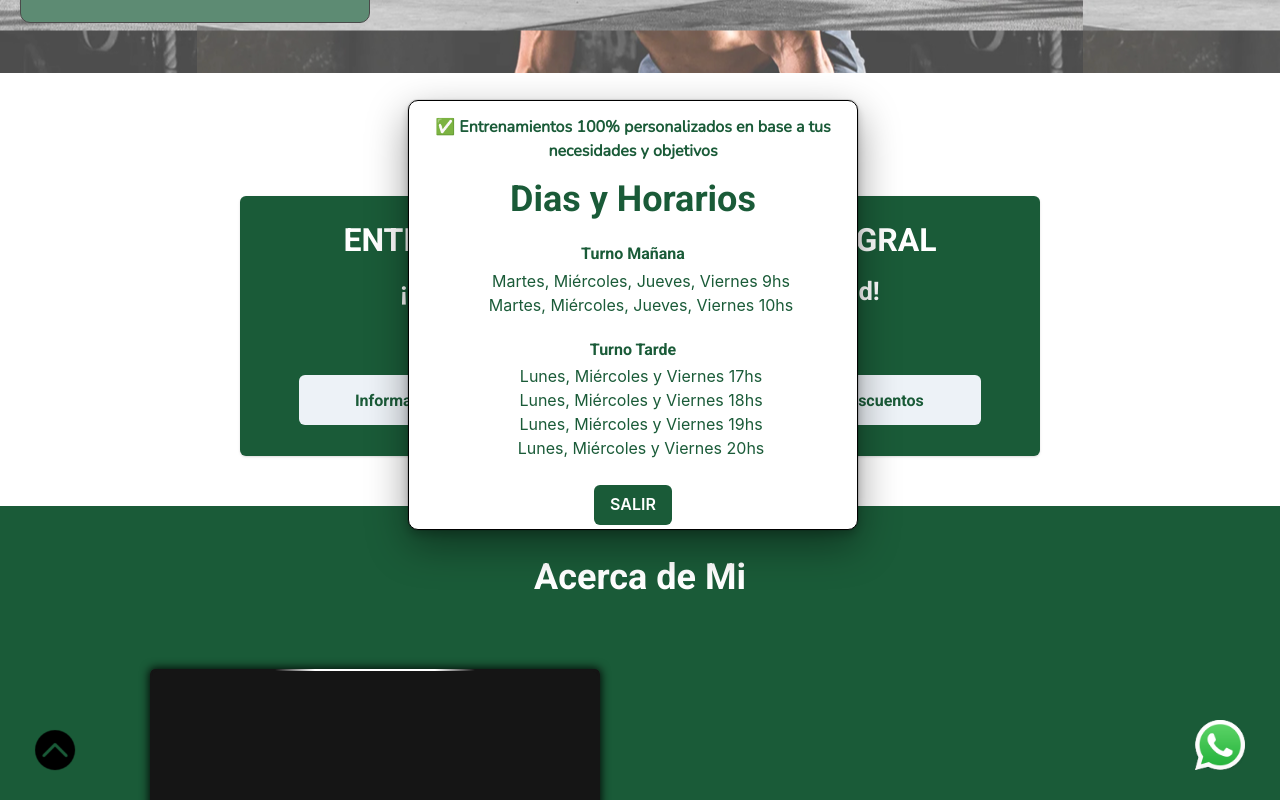
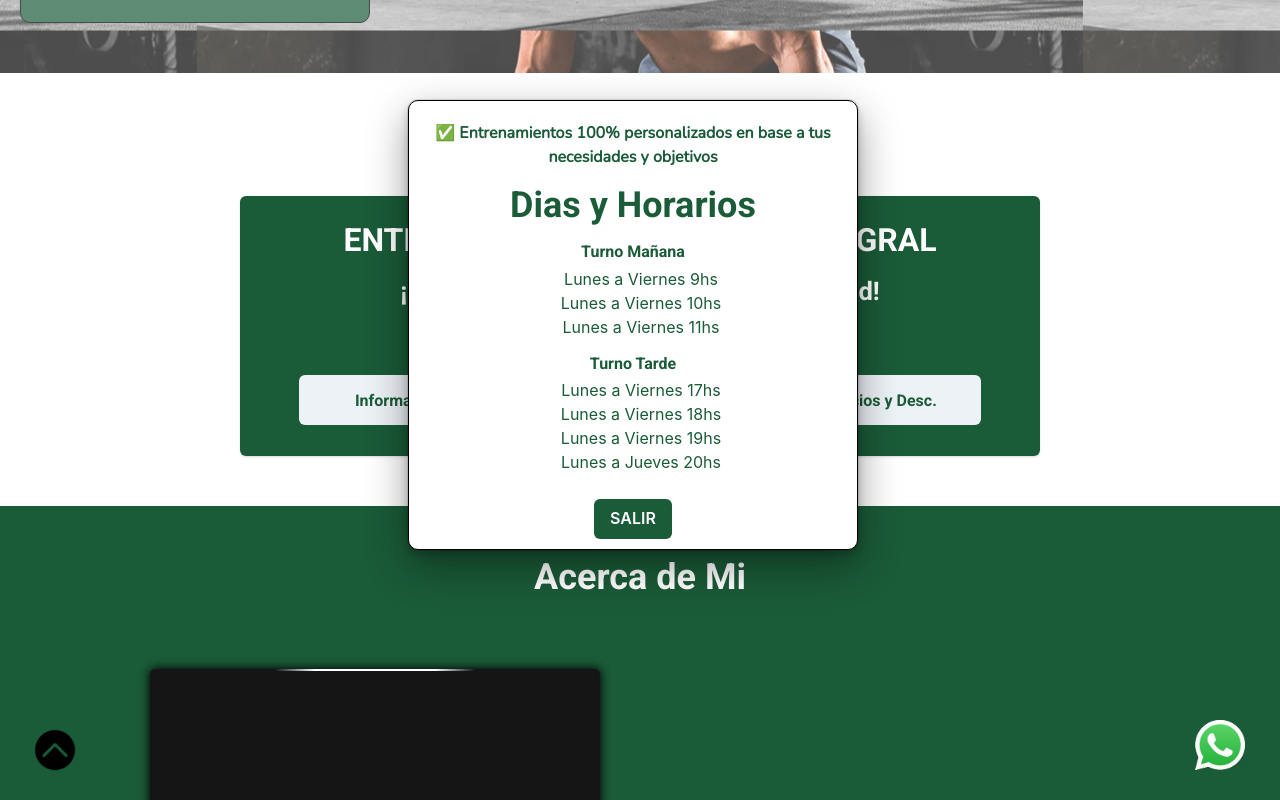
Before and after one commit to UlisesRos/pefManuelMartino, a React (Create React App) app: page / in a window 1280 px wide. Both pictures are taken after a click on the button "Información". Shown: the part 647-1447 px from the top of the page. Built offline with nearby package versions, Linux system fonts and the light colour scheme.

Commit message:
Actualizaciones

```diff
--- a/src/components/Flotantes/Whatsapp.js
+++ b/src/components/Flotantes/Whatsapp.js
@@ -10,7 +10,7 @@ const Whatsapp = () => {
             zIndex="1000"
             >
             <Link
-                href="https://api.whatsapp.com/send?phone=3416948109&text=Hola!&nbspme&nbsppueden&nbspayudar?"
+                href="https://api.whatsapp.com/send?phone=3416948109&text=Hola! Quiero empezar a entrenar en Fuerza Integral. Gracias!&nbspme&nbsppueden&nbspayudar?"
                 target="_blank"
                 >
                 <Image src={icon} alt="icono de Whatsapp" width={['40px','50px','50px']} height={['40px','50px', '50px']}/>
--- a/src/components/Footer/Footer.js
+++ b/src/components/Footer/Footer.js
@@ -47,7 +47,7 @@ const Footer = () => {
                         <a className="social-link" href="https://www.youtube.com/channel/UCx50jLX2u6ODD9jOLcfqw9w" target="_blank">
                             <img src={youtube}/>
                         </a>
-                        <a className="social-link" href="https://www.instagram.com/pef.manumartino" target="_blank">
+                        <a className="social-link" href="https://www.instagram.com/fuerza.integral" target="_blank">
                             <img src={instagram}/>
                         </a>
                         <a className="social-link" href="https://www.facebook.com/profile.php?id=100081675554626" target="_blank">
--- a/src/components/Home/Home.js
+++ b/src/components/Home/Home.js
@@ -39,14 +39,14 @@ const Home = () => {
                                 display="flex"
                                 flexDir="column"
                                 justifyContent="space-evenly"
-                                alignItems="center"
+                                alignItems="left"
                                 rowGap={["20px","40px","40px"]}
                                 pl="10px"
                                 color="--white-color"
                                 fontFamily="--first-font"
                                 fontWeight="bold"
                                 >
-                                <ListItem>Entrenador en "Fuerza Integral" y @cdf_theclub</ListItem>
+                                <ListItem>Entrenador en "Fuerza Integral"</ListItem>
                                 <ListItem>Entrenamiento personalizado a todo el mundo 🌎✈️</ListItem>
                                 <ListItem>Profesor de Educación Física y preparador físico 📚</ListItem>
                             </UnorderedList>
--- a/src/components/SeccionEntrenaminento/Presencial/ModalPrecios.js
+++ b/src/components/SeccionEntrenaminento/Presencial/ModalPrecios.js
@@ -10,7 +10,7 @@ const ModalPrecios = ({handleDesc, modalDesc}) => {
             zIndex="modal"
             border="solid 1px black"
             borderRadius="10px"
-            h="430px"
+            h="450px"
             w={["300px", "350px", "450px"]}
             p="10px"
             bg="--white-color"
@@ -81,8 +81,11 @@ const ModalPrecios = ({handleDesc, modalDesc}) => {
                         fontWeight="bold"
                         listStyleType="none"
                         >
-                        <ListItem>2 entrenamientos semanales: $4600</ListItem>
-                        <ListItem>3 entrenamientos semanales: $5200</ListItem>
+                        <ListItem>1 entrenamientos semanales: $4000</ListItem>
+                        <ListItem>2 entrenamientos semanales: $6400</ListItem>
+                        <ListItem>3 entrenamientos semanales: $7200</ListItem>
+                        <ListItem>4 entrenamientos semanales: $7700</ListItem>
+                        <ListItem>5 entrenamientos semanales: $8500</ListItem>
                     </UnorderedList>
                 </Box>
             </Flex>
--- a/src/components/SeccionEntrenaminento/Presencial/ModalPresencial.js
+++ b/src/components/SeccionEntrenaminento/Presencial/ModalPresencial.js
@@ -11,7 +11,7 @@ const ModalPresencial = ({handleInfo, modalInfo}) => {
             zIndex="modal"
             border="solid 1px black"
             borderRadius="10px"
-            h="430px"
+            h="450px"
             w={["300px", "350px", "450px"]}
             p="10px"
             bg="--white-color"
@@ -48,7 +48,6 @@ const ModalPresencial = ({handleInfo, modalInfo}) => {
                         fontFamily="--first-font"
                         fontSize="1rem"
                         textAlign="center"
-                        mt="8px"
                         >
                         Turno Mañana
                     </Heading>
@@ -58,8 +57,9 @@ const ModalPresencial = ({handleInfo, modalInfo}) => {
                         color="--first-color"
                         listStyleType="none"
                         >
-                        <ListItem>Martes, Miércoles, Jueves, Viernes 9hs</ListItem>
-                        <ListItem>Martes, Miércoles, Jueves, Viernes 10hs</ListItem>
+                        <ListItem>Lunes a Viernes 9hs</ListItem>
+                        <ListItem>Lunes a Viernes 10hs</ListItem>
+                        <ListItem>Lunes a Viernes 11hs</ListItem>
                     </UnorderedList>
                 </Box>
                 <Box>
@@ -68,7 +68,6 @@ const ModalPresencial = ({handleInfo, modalInfo}) => {
                         fontFamily="--first-font"
                         fontSize="1rem"
                         textAlign="center"
-                        mt="8px"
                         >
                         Turno Tarde
                     </Heading>
@@ -78,10 +77,10 @@ const ModalPresencial = ({handleInfo, modalInfo}) => {
                         color="--first-color"
                         listStyleType="none"
                         >
-                        <ListItem>Lunes, Miércoles y Viernes 17hs</ListItem>
-                        <ListItem>Lunes, Miércoles y Viernes 18hs</ListItem>
-                        <ListItem>Lunes, Miércoles y Viernes 19hs</ListItem>
-                        <ListItem>Lunes, Miércoles y Viernes 20hs</ListItem>
+                        <ListItem>Lunes a Viernes 17hs</ListItem>
+                        <ListItem>Lunes a Viernes 18hs</ListItem>
+                        <ListItem>Lunes a Viernes 19hs</ListItem>
+                        <ListItem>Lunes a Jueves 20hs</ListItem>
                     </UnorderedList>
                 </Box>
             </Flex>
--- a/src/components/SeccionEntrenaminento/Presencial/Presencial.js
+++ b/src/components/SeccionEntrenaminento/Presencial/Presencial.js
@@ -101,7 +101,7 @@ const Presencial = () => {
                             }}
                             onClick={handleDesc}
                             >
-                            Descuentos
+                            Precios y Desc.
                         </Button>
                     </Flex>
                 </CardBody>
```
